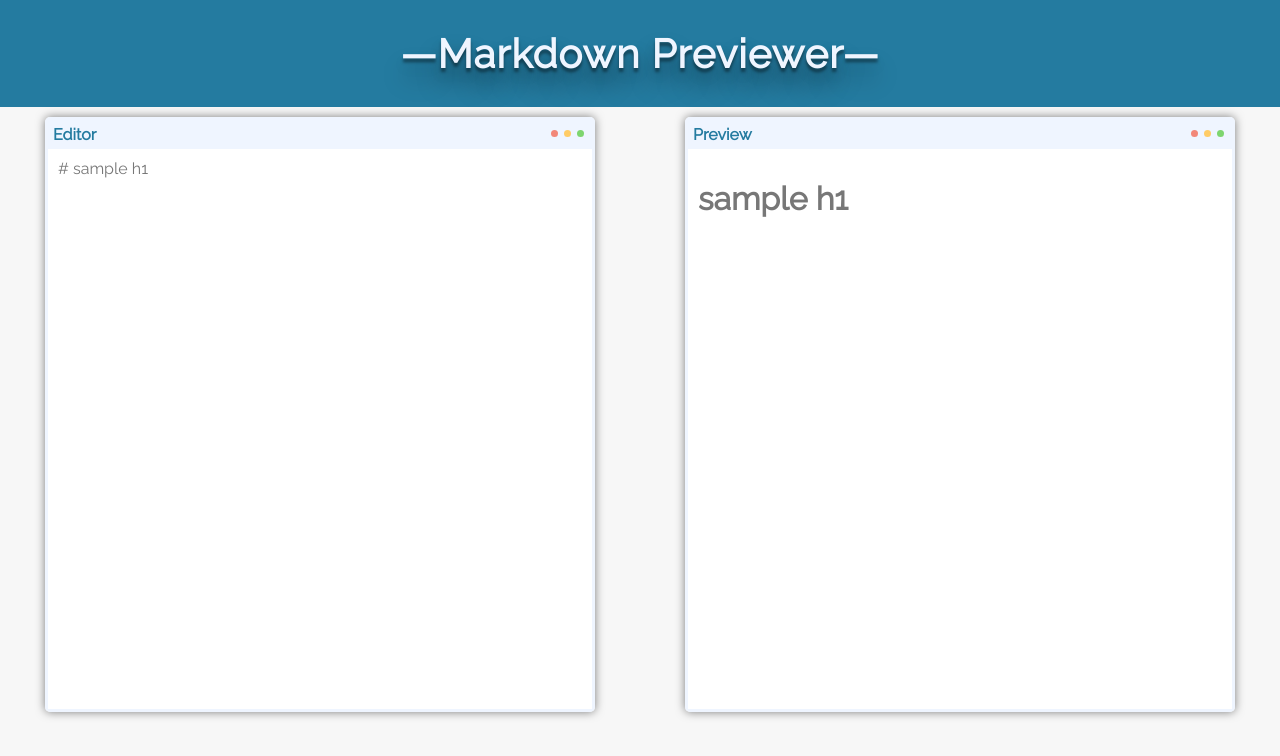
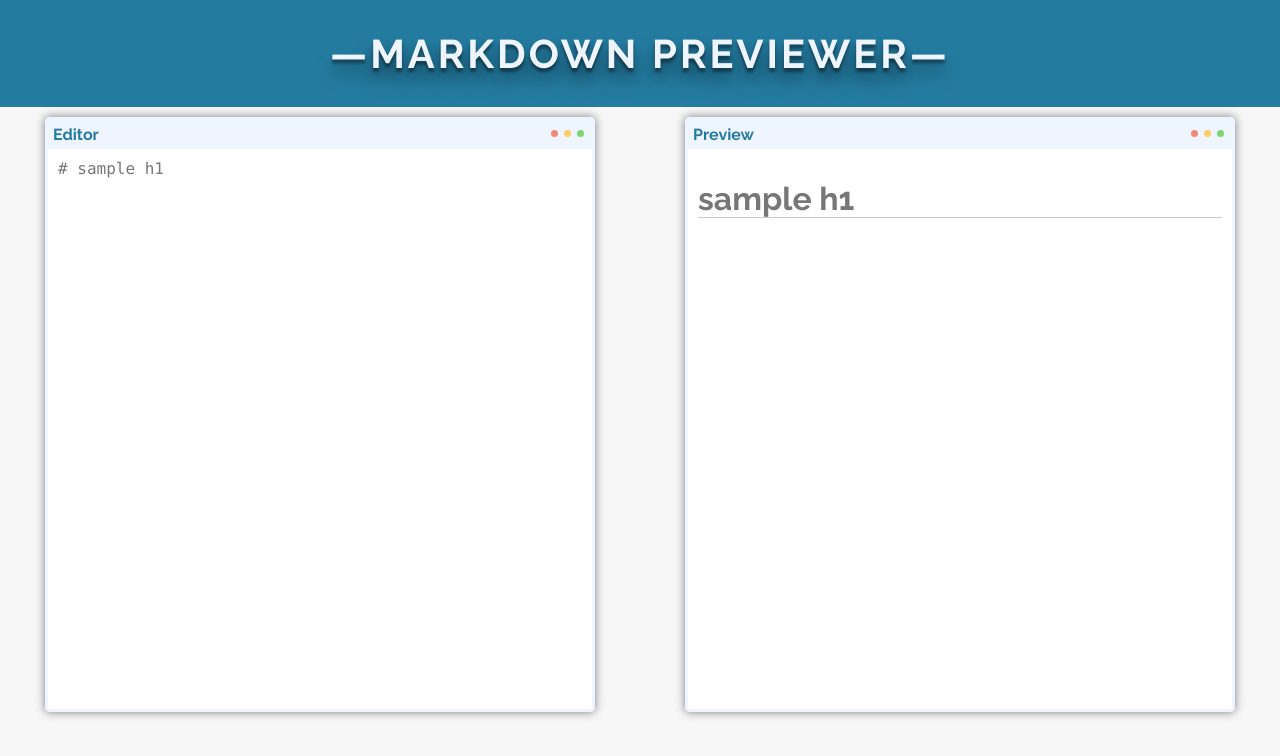
Before and after one commit to rmasianjr/markdown-previewer, a React (Create React App) app: page / in a window 1280 px wide. Shown: the top 756 px of the page. Built offline with nearby package versions, Linux system fonts and the light colour scheme.

Commit message:
Add markdown styles

```diff
--- a/public/index.html
+++ b/public/index.html
@@ -5,7 +5,7 @@
     <link rel="shortcut icon" href="%PUBLIC_URL%/favicon.ico">
     <meta name="viewport" content="width=device-width, initial-scale=1, shrink-to-fit=no">
     <meta name="theme-color" content="#000000">
-    <link href="https://fonts.googleapis.com/css?family=Raleway" rel="stylesheet">
+    <link href="https://fonts.googleapis.com/css?family=Raleway:400,700" rel="stylesheet">
     <!--
       manifest.json provides metadata used when your web app is added to the
       homescreen on Android. See https://developers.google.com/web/fundamentals/web-app-manifest/
--- a/src/App.css
+++ b/src/App.css
@@ -1,13 +1,14 @@
 .App-title {
   text-align: center;
   font-size: 4rem;
-  letter-spacing: 1px;
+  letter-spacing: 3px;
   text-shadow: 0px 4px 3px rgba(0, 0, 0, 0.4), 0px 8px 13px rgba(0, 0, 0, 0.1),
-    0px 18px 23px rgba(0, 0, 0, 0.4);
+    0px 13px 18px rgba(0, 0, 0, 0.4);
   margin: 0;
   padding: 3rem 0;
   background: #247ba0;
   color: #eff5ff;
+  text-transform: uppercase;
 }
 
 .App-content {
@@ -26,6 +27,8 @@
   font-family: inherit;
   font-size: inherit;
   color: #777;
+  font-family: SFMono-Regular, Consolas, Liberation Mono, Menlo, Courier,
+    monospace;
 }
 
 #preview {
@@ -34,6 +37,49 @@
   padding: 1rem;
   height: 70vh;
   background: #fff;
+}
+
+/* markdown styles */
+#preview h1,
+#preview h2 {
+  border-bottom: 1px solid #ccc;
+}
+
+#preview code {
+  font-family: source-code-pro, Menlo, Monaco, Consolas, 'Courier New',
+    monospace;
+  background: #d8e6ff;
+  padding: 0 3px;
+  color: #555;
+  border-radius: 3px;
+}
+
+#preview pre {
+  background: #d8e6ff;
+  padding: 5px 0 5px 5px;
+  line-height: 1.45;
+  overflow: auto;
+  color: #555;
+  border-radius: 3px;
+}
+
+#preview blockquote {
+  border-left: 3px solid #d8e6ff;
+  padding: 0 1rem;
+}
+
+#preview table {
+  border-collapse: collapse;
+}
+
+#preview tbody tr:nth-child(odd) {
+  background: #f9f9f9;
+}
+
+#preview td,
+#preview th {
+  border: 1px solid #ccc;
+  padding: 0.6rem 1.3rem;
 }
 
 @media screen and (max-width: 700px) {
--- a/src/index.css
+++ b/src/index.css
@@ -18,13 +18,6 @@ body {
   background: #f7f7f7;
 }
 
-code {
-  font-family: source-code-pro, Menlo, Monaco, Consolas, 'Courier New',
-    monospace;
-  background: #eff5ff;
-  padding: 0 3px;
-}
-
 @media screen and (max-width: 700px) {
   html {
     font-size: 59%;
```
